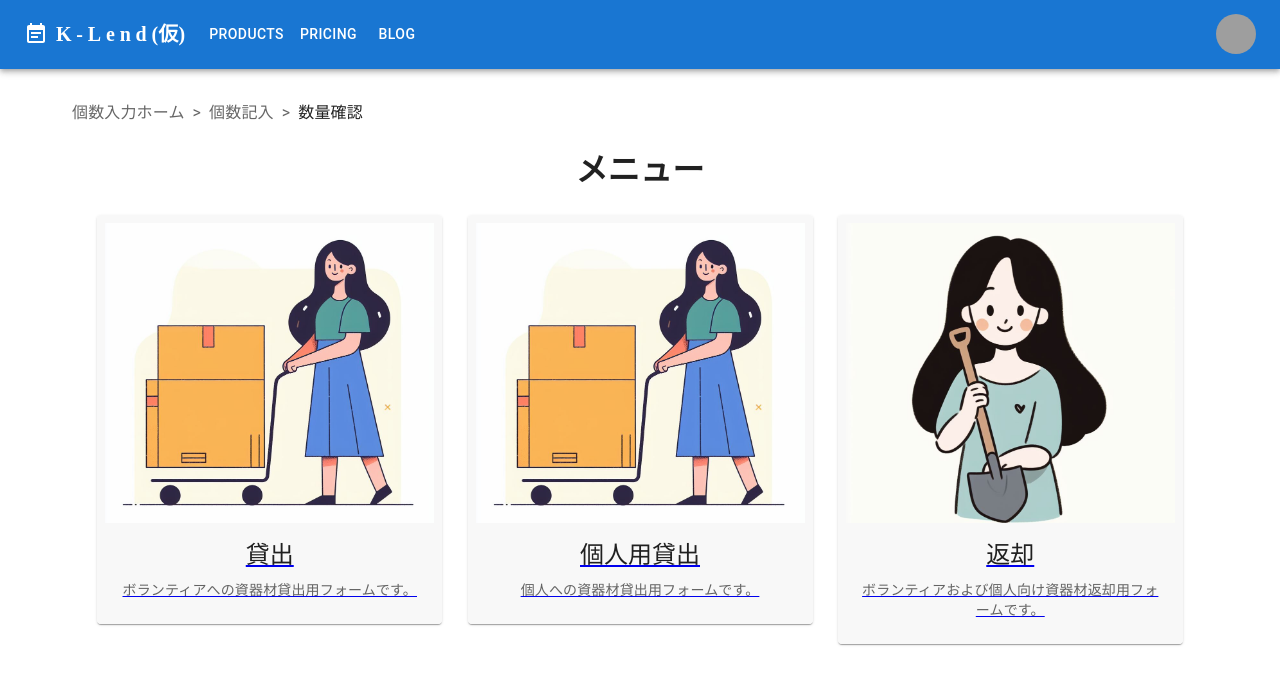
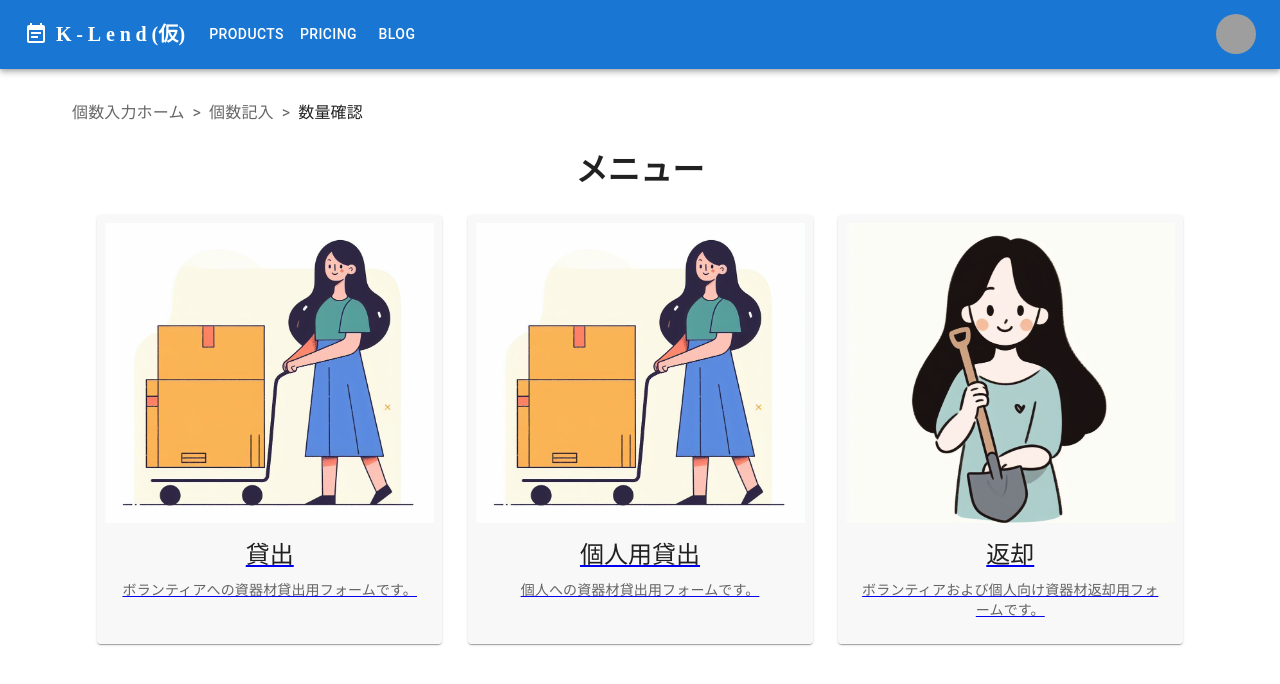
Before and after one commit to sopuro3/klend-front, a React (Vite) app: page / in a window 1280 px wide. Shown: the top 684 px of the page. Built offline with nearby package versions, Linux system fonts and the light colour scheme; grey boxes are pictures that could not be loaded.

Commit message:
feat: Cardのサイズ統一

```diff
--- a/src/reception/components/MenuCard.css
+++ b/src/reception/components/MenuCard.css
@@ -4,8 +4,12 @@
     justify-content: space-evenly;
 }
 
-.CardGrid>div {
-    margin: 10px;
+.CardGrid>a{
+    height: auto;
+}
+
+.CardGrid>a>div{
+    height: 100%;
 }
 
 .CardGrid .MuiButtonBase-root {
--- a/src/reception/components/MenuCard.tsx
+++ b/src/reception/components/MenuCard.tsx
@@ -65,14 +65,14 @@ function ActionAreaCard(props: CardProps) {
     const { title, content, image} = props;
     return (
         <Card sx={{ width: 345,maxWidth:345 }}>
-            <CardActionArea sx={{ padding: 1, background: "#f8f8f8" }}>
+            <CardActionArea sx={{ padding: 1, background: "#f8f8f8",display:"flex",flexDirection:"column" }}>
                 <CardMedia
                     component="img"
                     height="300"
                     image={image}
                     alt={title}
                 />
-                <CardContent>
+                <CardContent sx={{flexGrow:1}}>
                     <Typography gutterBottom variant="h5" component="div">
                         {title}
                     </Typography>
```
